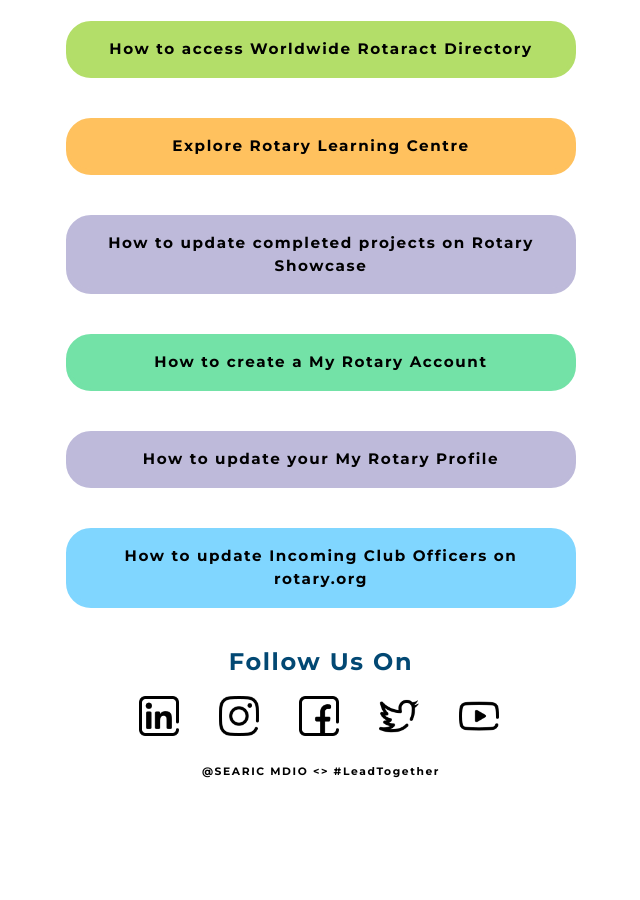
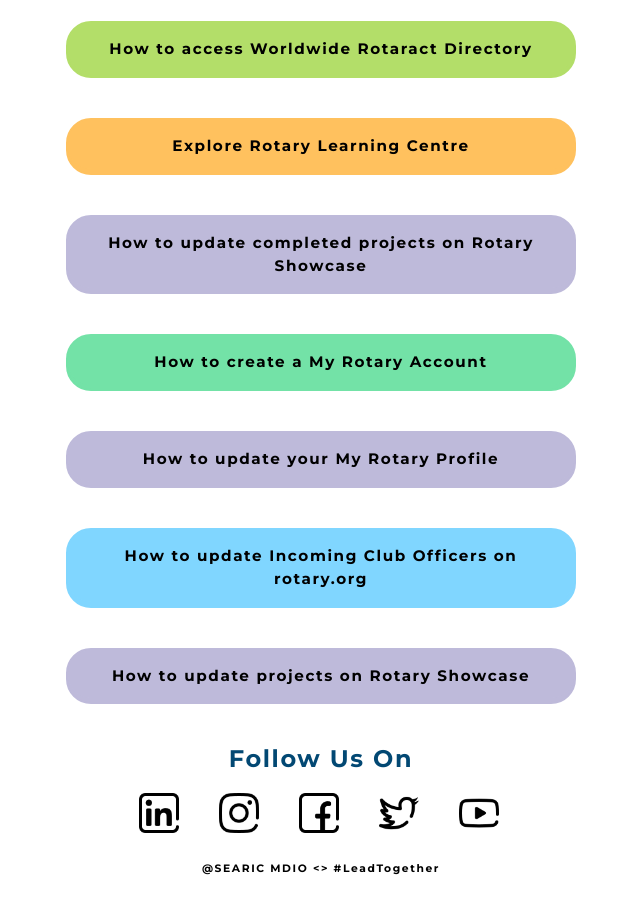
Before and after one commit to SEARICMDIO/RotaWallet, a Jekyll site: the page built from index.md, in a window 1280 px wide and 900 px high, scrolled down 1003 px. Shown: the whole window, without its empty margins (319-959 px from the left). Built offline with Jekyll 4.4.1, drawn with Linux system fonts in a browser that asks for light colours; a script that is not in the unit is left out; before the commit the page ends 1806 px from its top, so only the background shows below that.

Commit message:
Update RotaWallet - SEARIC MDIO “wallet”

```diff
--- a/_data/referrals.yml
+++ b/_data/referrals.yml
@@ -51,6 +51,9 @@
   - title: How to update Incoming Club Officers on rotary.org
     url: https://www.youtube.com/watch?v=x9dV_Nc20AE
     color: light-canyan
+  - title: How to update projects on Rotary Showcase
+    url: https://www.youtube.com/watch?v=6V372JyWo-E&t=12s
+    color: lightgrayish-blue
 body: "**Rota Wallet** is an initiative of **SEARIC MDIO** (*S*outh *E*ast
   *A*sia *R*otaract *I*nformation *C*entre) to help everyone understand Rotaract
   better :)"
```
